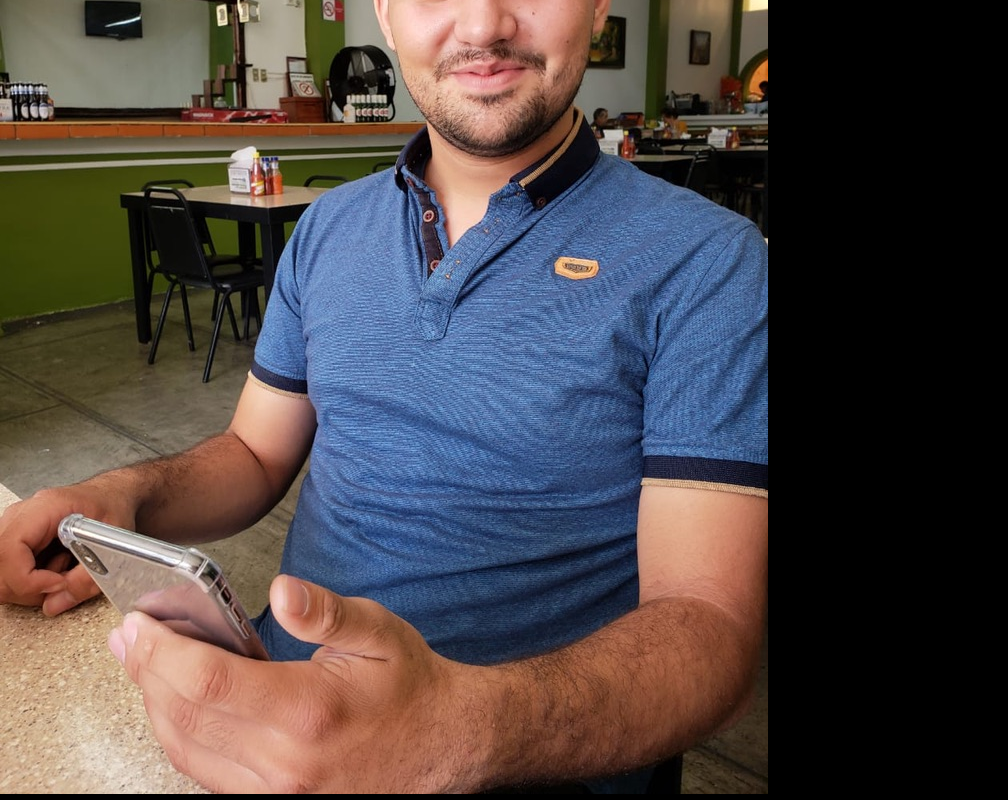
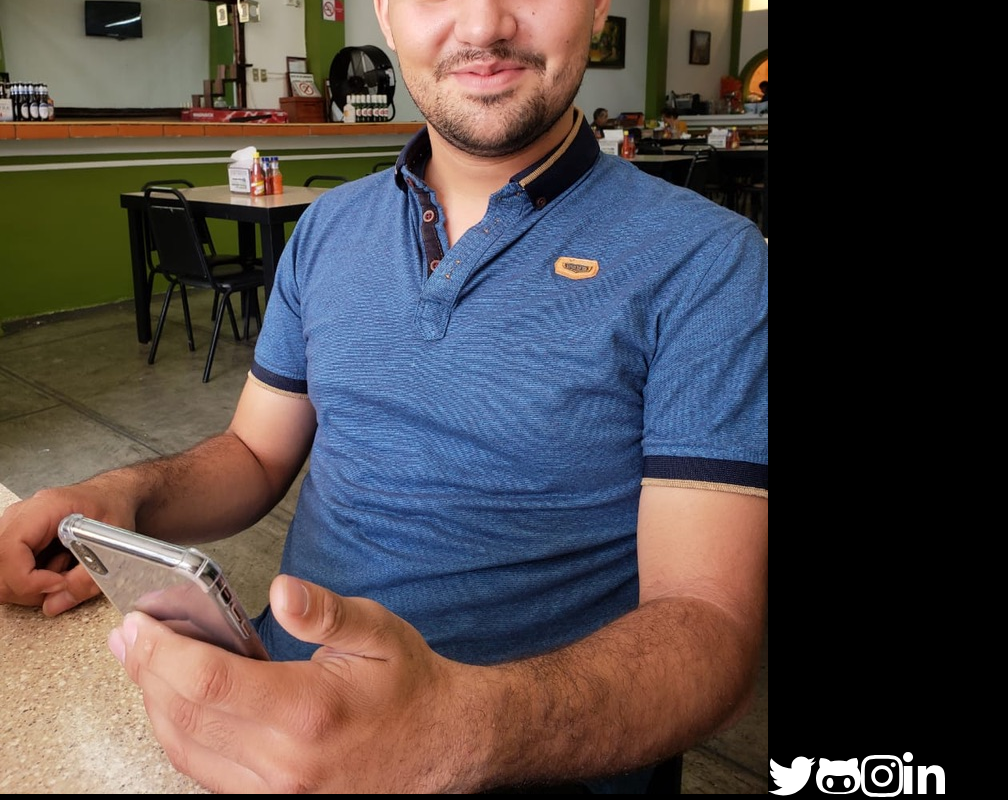
Before and after one commit to Monneky/Personal_Portfolio, a React (Create React App) app in the folder personal-portfolio/: page /about_me in a window 1280 px wide. Shown: the part 410-1210 px from the top of the page, without its empty margins (0-1008 px from the left). Built offline with nearby package versions, Linux system fonts and the light colour scheme.

Commit message:
we add icons and photo for each social network

```diff
--- a/personal-portfolio/package.json
+++ b/personal-portfolio/package.json
@@ -3,14 +3,10 @@
   "version": "1.0.0",
   "private": true,
   "dependencies": {
-    "@fortawesome/fontawesome-svg-core": "^6.1.1",
     "@fortawesome/free-brands-svg-icons": "^6.1.1",
-    "@fortawesome/free-regular-svg-icons": "^6.1.1",
-    "@fortawesome/free-solid-svg-icons": "^6.1.1",
     "@fortawesome/react-fontawesome": "^0.1.18",
     "@testing-library/jest-dom": "^5.16.4",
     "@testing-library/react": "^13.3.0",
-    "@testing-library/user-event": "^13.5.0",
     "react": "^18.1.0",
     "react-dom": "^18.1.0",
     "react-router-dom": "^6.3.0",
--- a/personal-portfolio/src/Pages/AboutMe/AboutMe.js
+++ b/personal-portfolio/src/Pages/AboutMe/AboutMe.js
@@ -1,12 +1,22 @@
 import React from 'react';
 import photo from '../../assets/photo.jpeg';
+import { FontAwesomeIcon } from '@fortawesome/react-fontawesome';
+import {
+    faTwitter,
+    faGithubAlt,
+    faInstagram,
+    faLinkedinIn
+} from '@fortawesome/free-brands-svg-icons';
 
 const AboutMe = () => {
     return(
         <div className='about-me'>
             <div className='up-part'>
                 <img src={ photo } alt='Cesar' className='photo-main'/>
-
+                <FontAwesomeIcon icon={ faTwitter } size="3x"/>
+                <FontAwesomeIcon icon={ faGithubAlt } size="3x"/>
+                <FontAwesomeIcon icon={ faInstagram } size="3x"/>
+                <FontAwesomeIcon icon={ faLinkedinIn } size="3x" />
             </div>
         </div>
     );
```
Also changed, not shown: 1 other file (tests, documents, lock files or other folders).
